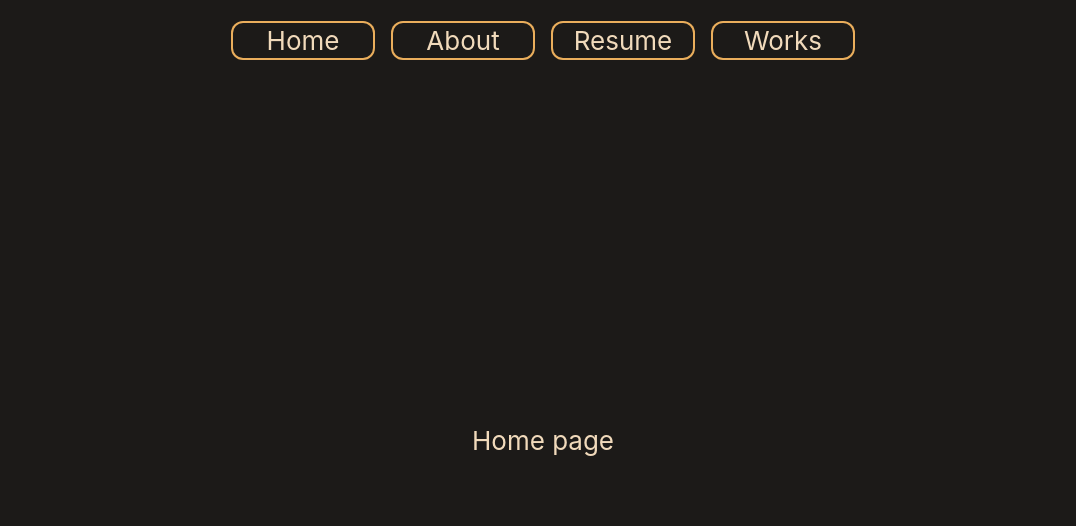
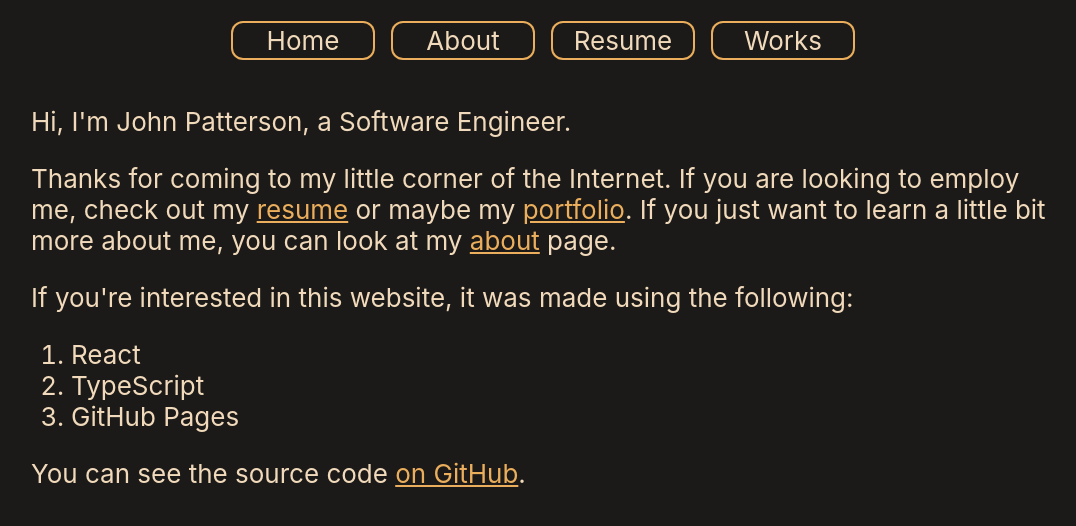
Before and after one commit to john-patterson/john-patterson.github.io, a React (Create React App) app: page / in a window 1280 px wide. Shown: the top 526 px of the page, without its empty margins (97-1173 px from the left). Built offline with nearby package versions, Linux system fonts and the light colour scheme.

Commit message:
created home page

```diff
--- a/src/App.css
+++ b/src/App.css
@@ -49,13 +49,22 @@
   background-color: #1c1a18;
   min-height: 90vh;
   display: flex;
-  flex-direction: column;
-  align-items: center;
-  justify-content: center;
   font-size: calc(10px + 2vmin);
   color: #f1dabb;
+  margin: auto;
+  justify-content: center;
 }
 
-.App-body a {
+.content-container a {
   color: #eaae5c;
 }
+
+.content-container p {
+  margin-bottom: 5px;
+}
+
+.content-container {
+  width: 80%;
+  text-align: left;
+
+}
--- a/src/App.tsx
+++ b/src/App.tsx
@@ -20,6 +20,7 @@ function App() {
           </div>
         </head>
         <body className="App-body">
+          <div className="content-container">
             <Switch>
               <Route path="/" exact>
                 <HomePage />
@@ -34,6 +35,7 @@ function App() {
                 <WorksPage />
               </Route>
             </Switch>
+          </div>
         </body>
       </Router>
     </div>
@@ -43,7 +45,23 @@ function App() {
 function HomePage(): JSX.Element {
   return (
     <>
-      <p>Home page</p>
+      <div>
+        <p>Hi, I'm John Patterson, a Software Engineer.</p>
+        <p>
+          Thanks for coming to my little corner of the Internet. If you are looking to
+          employ me, check out my <Link to="/resume">resume</Link> or maybe my <Link to="/works">portfolio</Link>.
+          If you just want to learn a little bit more about me, you can look at my <Link to="/about">about</Link> page.
+        </p>
+        <p>
+          If you're interested in this website, it was made using the following:
+          <ol>
+            <li>React</li>
+            <li>TypeScript</li>
+            <li>GitHub Pages</li>
+          </ol>
+          You can see the source code <a href="https://github.com/john-patterson/john-patterson.github.io">on GitHub</a>.
+        </p>
+      </div>
     </>
   );
 }
```
Lines whose indentation alone changed are shown as unchanged.
